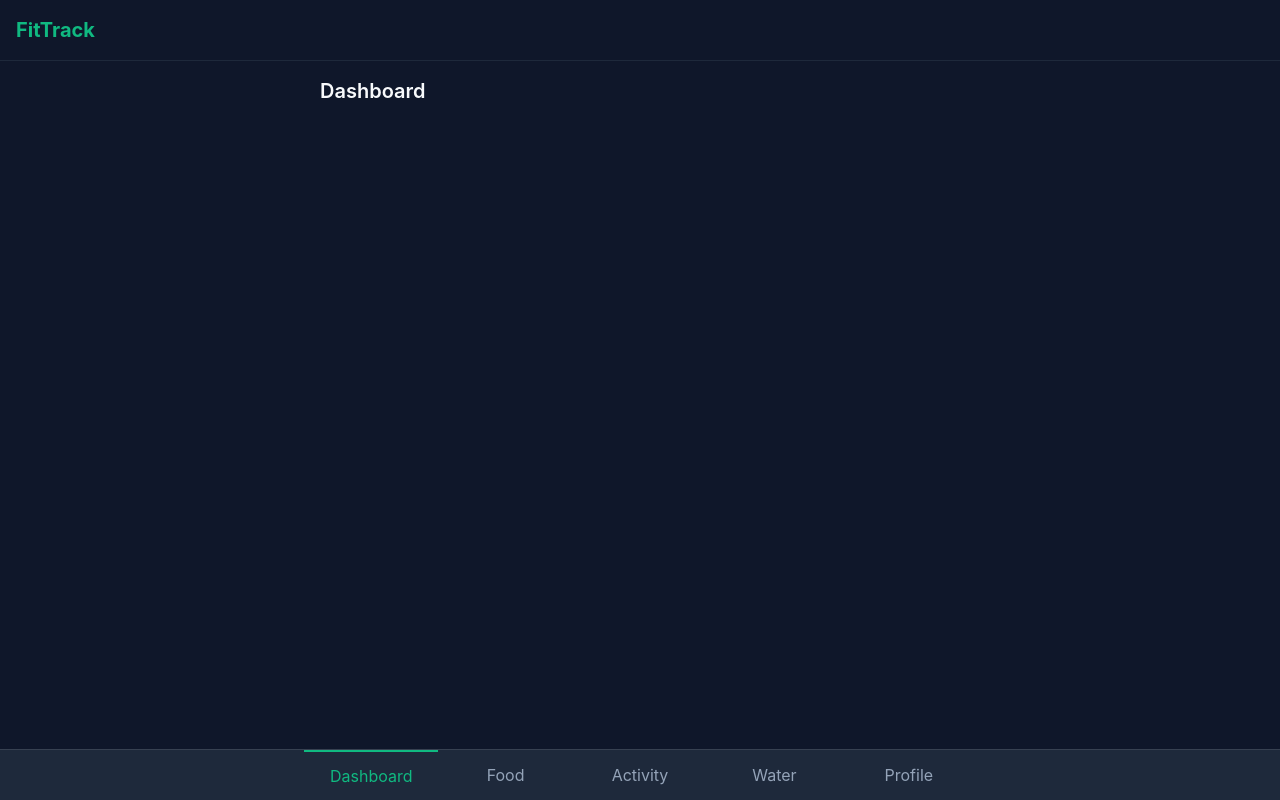
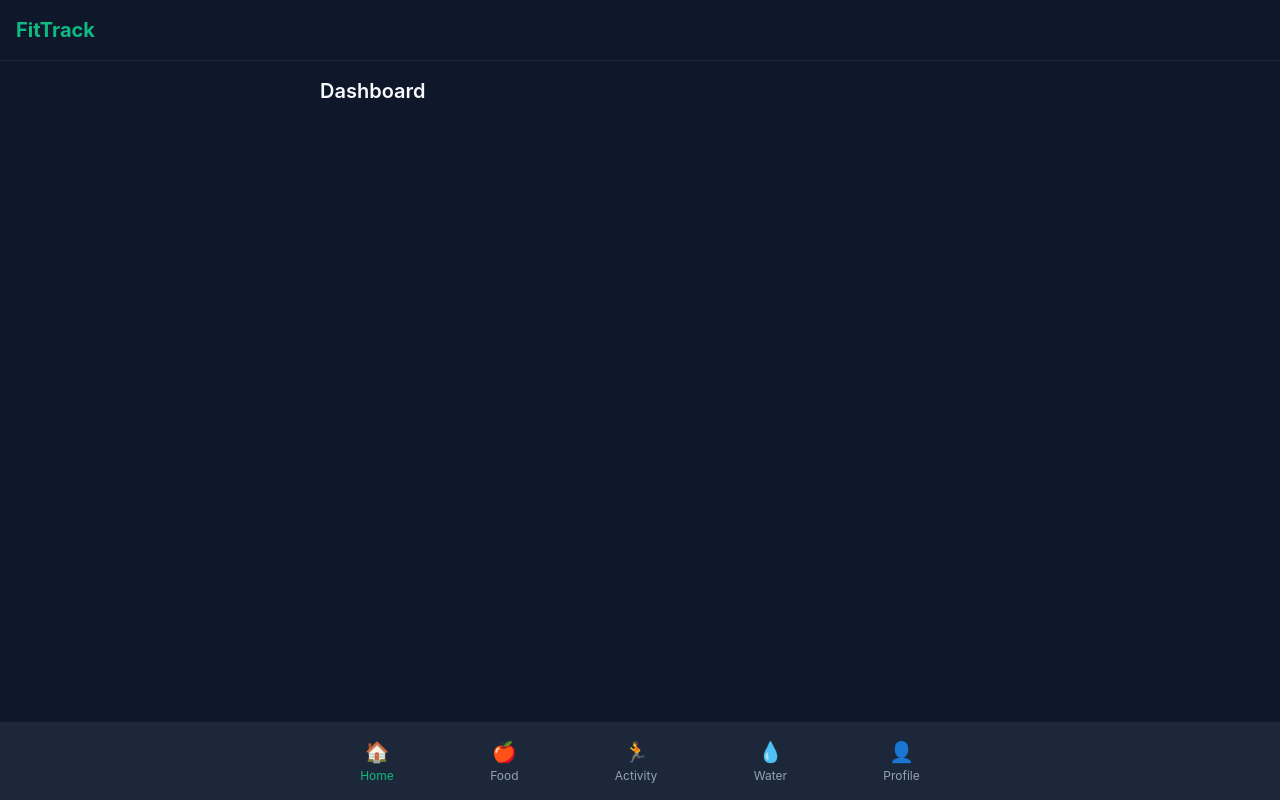
Before and after one commit to KrishnenduMahapatra/fittrack, a React (Vite) app: page / in a window 1280 px wide. Built offline with nearby package versions, Linux system fonts and the light colour scheme.

Commit message:
feat: add layout components

```diff
--- /dev/null
+++ b/src/components/layout/Header.tsx
@@ -0,0 +1,13 @@
+interface HeaderProps {
+  title?: string;
+}
+
+export default function Header({ title = 'FitTrack' }: HeaderProps) {
+  return (
+    <header className="sticky top-0 z-40 bg-background/95 backdrop-blur border-b border-surface px-4 py-3">
+      <div className="max-w-2xl mx-auto flex items-center justify-between">
+        <h1 className="text-xl font-bold text-primary">{title}</h1>
+      </div>
+    </header>
+  );
+}
--- a/src/components/layout/TabNavigation.tsx
+++ b/src/components/layout/TabNavigation.tsx
@@ -1,34 +1,35 @@
 interface TabNavigationProps {
-  activeTab: string
-  onTabChange: (tab: string) => void
+  activeTab: string;
+  onTabChange: (tab: string) => void;
 }
 
+const tabs = [
+  { id: 'dashboard', label: 'Home', icon: '🏠' },
+  { id: 'food', label: 'Food', icon: '🍎' },
+  { id: 'activity', label: 'Activity', icon: '🏃' },
+  { id: 'water', label: 'Water', icon: '💧' },
+  { id: 'profile', label: 'Profile', icon: '👤' },
+];
+
 export default function TabNavigation({ activeTab, onTabChange }: TabNavigationProps) {
-  const tabs = [
-    { id: 'dashboard', label: 'Dashboard' },
-    { id: 'food', label: 'Food' },
-    { id: 'activity', label: 'Activity' },
-    { id: 'water', label: 'Water' },
-    { id: 'profile', label: 'Profile' },
-  ]
-
   return (
-    <nav className="fixed bottom-0 left-0 right-0 bg-surface border-t border-gray-700">
-      <div className="max-w-2xl mx-auto flex justify-around">
-        {tabs.map((tab) => (
+    <nav className="fixed bottom-0 left-0 right-0 bg-surface/95 backdrop-blur border-t border-background z-40">
+      <div className="max-w-2xl mx-auto flex justify-around px-2 py-2">
+        {tabs.map(tab => (
           <button
             key={tab.id}
             onClick={() => onTabChange(tab.id)}
-            className={`flex-1 py-3 text-center ${
+            className={`flex flex-col items-center gap-0.5 px-4 py-2 rounded-lg transition-all ${
               activeTab === tab.id
-                ? 'text-primary border-t-2 border-primary'
-                : 'text-muted'
+                ? 'text-primary'
+                : 'text-muted hover:text-white'
             }`}
           >
-            {tab.label}
+            <span className="text-xl">{tab.icon}</span>
+            <span className="text-xs">{tab.label}</span>
           </button>
         ))}
       </div>
     </nav>
-  )
+  );
 }
```
